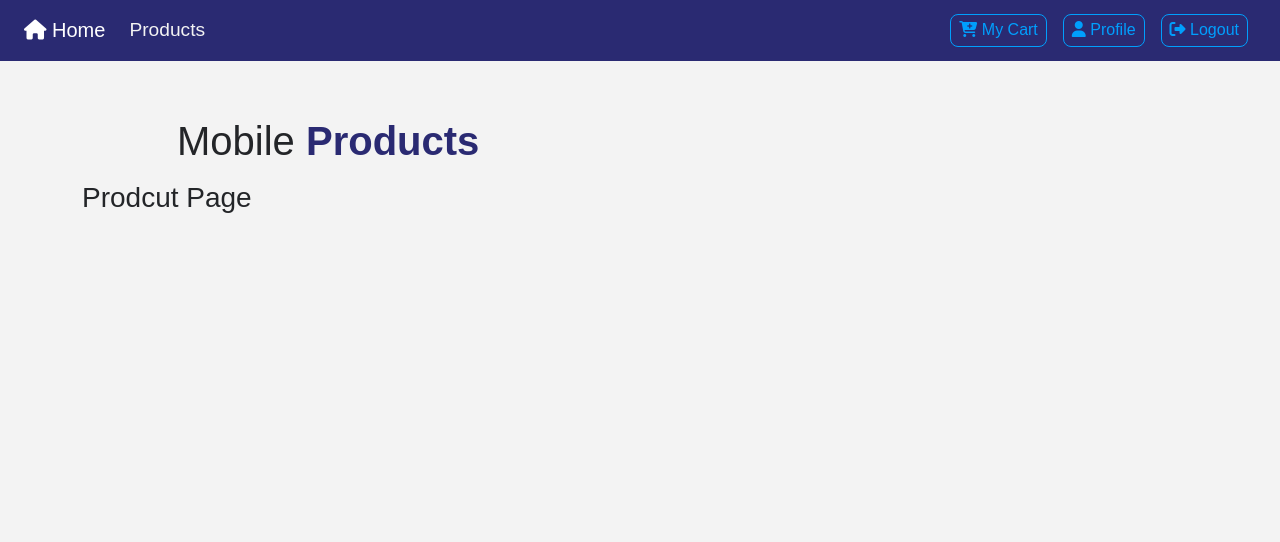
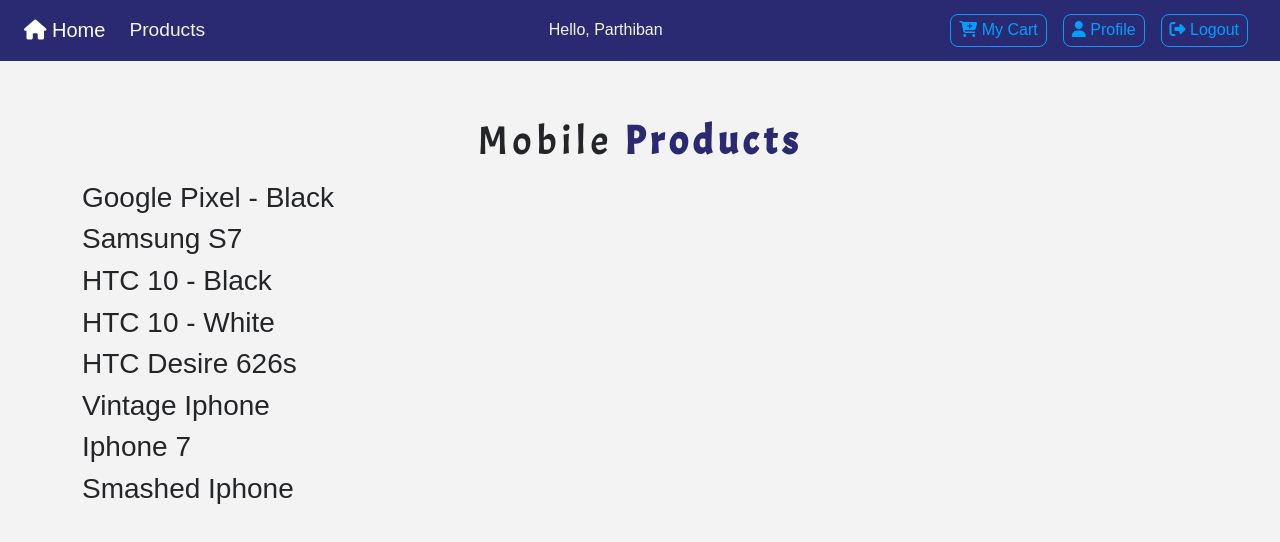
Before and after one commit to parthiban-selvaraj/quick-cart-app, a React (Create React App) app: page / in a window 1280 px wide. Shown: the top 542 px of the page. Built offline with nearby package versions, Linux system fonts and the light colour scheme; a web font is replaced by a local one.

Commit message:
added context API for managing product data globally

```diff
--- a/src/App.js
+++ b/src/App.js
@@ -9,10 +9,37 @@
 import { BrowserRouter, Route, Routes } from 'react-router-dom';
 import Logout from './Components/Logout';
 import User from './Components/User';
+import { ProductContext, UserContext } from './Components/Context/Context';
+import { useState, useEffect } from 'react';
+import { storeProducts, detailProduct } from './data';
+
 
 function App() {
+  const [products, setProducts] = useState({
+    product : storeProducts,
+    detailProduct : detailProduct
+  });
+
+  const handleDetail = () => {
+    console.log("hello from detail");
+  };
+
+  const addToCart = () => {
+    console.log("hello from cart");
+  };
+
+  useEffect(() => {
+    setProducts(prevState => ({
+      ...prevState,
+      handleDetail,
+      addToCart
+    }));
+  }, []);
+
   return (
     <BrowserRouter>
+      <UserContext.Provider value={"Parthiban"}>
+      <ProductContext.Provider value={products}>
       <Navbar />
       <Routes>
         <Route index element={<ProductList />}  exact/>
@@ -22,6 +49,8 @@
         <Route path='/user' element={<User />} />
         <Route path='*' element={<NotFound />} />
       </Routes>
+      </ProductContext.Provider>
+      </UserContext.Provider>
     </BrowserRouter>
   );
 }
--- a/src/Components/Cart.js
+++ b/src/Components/Cart.js
@@ -1,9 +1,9 @@
-import React from 'react'
+import React from 'react';
 
 const Cart = () => {
   return (
-    <div>
-        <h3>Cart Page</h3>
+    <div style={{textAlign: 'center', marginTop: '15rem'}}>
+        <h3>Your cart is empty!</h3>
     </div>
   )
 }
--- /dev/null
+++ b/src/Components/Context/Context.js
@@ -0,0 +1,16 @@
+import { createContext } from 'react';
+
+const ProductContext = createContext();
+const UserContext = createContext();
+
+// const ProductProvider = () => {
+//   return (
+//     <ProductContext.Provider value={"hello from product context"}>
+
+//     </ProductContext.Provider>
+//   )
+// }
+
+// // const ProductConsumer = ProductContext.Consumer;
+
+export {ProductContext, UserContext};
--- a/src/Components/Navbar.js
+++ b/src/Components/Navbar.js
@@ -1,9 +1,11 @@
-import React from 'react'
+import React, { useContext } from 'react'
 import { Link } from 'react-router-dom';
+import { UserContext } from './Context/Context';
 import ButtonContainer from './Styles/ButtonContainer';
 import NavWrapper from './Styles/NavWrapper';
 
 const Navbar = () => {
+    const valueFromContext = useContext(UserContext)
     return (
         <NavWrapper className='navbar navbar-expand-sm navbar-dark px-sm-4'>
             <Link to={'/'} className='navbar-brand'><i className="fa-solid fa-house fa-1x"></i> Home</Link>
@@ -12,6 +14,9 @@
                     <Link to={'/'} className='nav-link'>products</Link>
                 </li>
             </ul>
+            <div className='nav-item align-items-center ms-auto'>
+                <p style={{marginBottom: '0px', color:'var(--mainWhite)'}}>Hello, {valueFromContext}</p>
+            </div>
 
             <Link to={'/cart'} className='ms-auto'>
                 <ButtonContainer>
--- a/src/Components/Product.js
+++ b/src/Components/Product.js
@@ -1,8 +1,13 @@
-import React from 'react'
+import React, { useContext } from 'react'
+import { ProductContext } from './Context/Context'
 
-const Product = () => {
+const Product = ({product}) => {
+  const productFromContext = useContext(ProductContext)
   return (
-    <div><h3>Prodcut Page</h3></div>
+    <div>
+      {console.log("hello", product)}
+      <h3>{product.title}</h3>
+    </div>
   )
 }
 
--- a/src/Components/ProductList.js
+++ b/src/Components/ProductList.js
@@ -1,15 +1,27 @@
-import React from 'react';
+import React, { useContext } from 'react';
+import { ProductContext } from './Context/Context';
 import Product from './Product';
 import Title from './Title';
 
 const ProductList = () => {
+    const productFromContext = useContext(ProductContext);
+
     return (
         <>
             <div className='py-5'>
                 <div className='container'>
                     <Title name={'mobile'} title={'products'}/>
                     <div className='row'>
-                        <Product />
+                        {console.log(productFromContext)}
+                        {
+                            productFromContext.product ?
+                            productFromContext.product.map((product) => {
+                                return (
+                                    // <h4 key={product.id}>{product.title}</h4>
+                                    <Product key={product.id} product={product}/>
+                                )
+                            }) : <h1>No results!</h1>
+                        }
                     </div>
                 </div>
             </div>
--- a/src/Components/Title.js
+++ b/src/Components/Title.js
@@ -3,7 +3,7 @@
 const Title = ({ name, title }) => {
     return (
         <div className='row'>
-            <div className='col-10 mx-auto my-2 text-centertext-title'>
+            <div className='col-10 mx-auto my-2 text-center text-title'>
                 <h1 className='text-capitalize font-weight-bold'>
                     {name} <strong className='text-blue'>{title}</strong>
                 </h1>
--- a/src/Components/User.js
+++ b/src/Components/User.js
@@ -1,9 +1,11 @@
-import React from 'react'
+import React, { useContext } from 'react'
+import { UserContext } from './Context/Context';
 
 const User = () => {
+  const valueFromContext = useContext(UserContext);
   return (
     <>
-        <h1>User Details</h1>
+        <h1>User Details - {valueFromContext}</h1>
     </>
   )
 }
```
